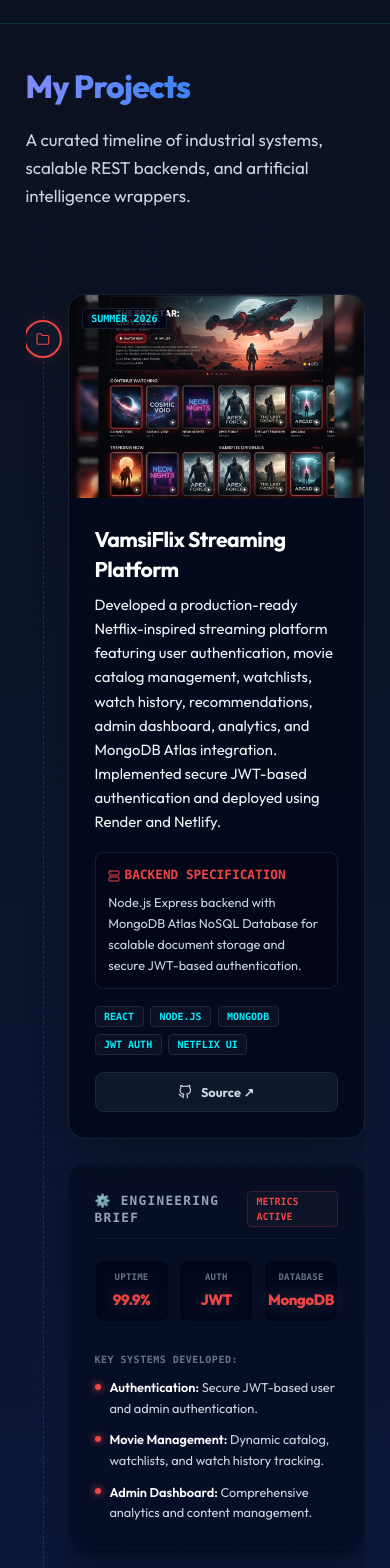
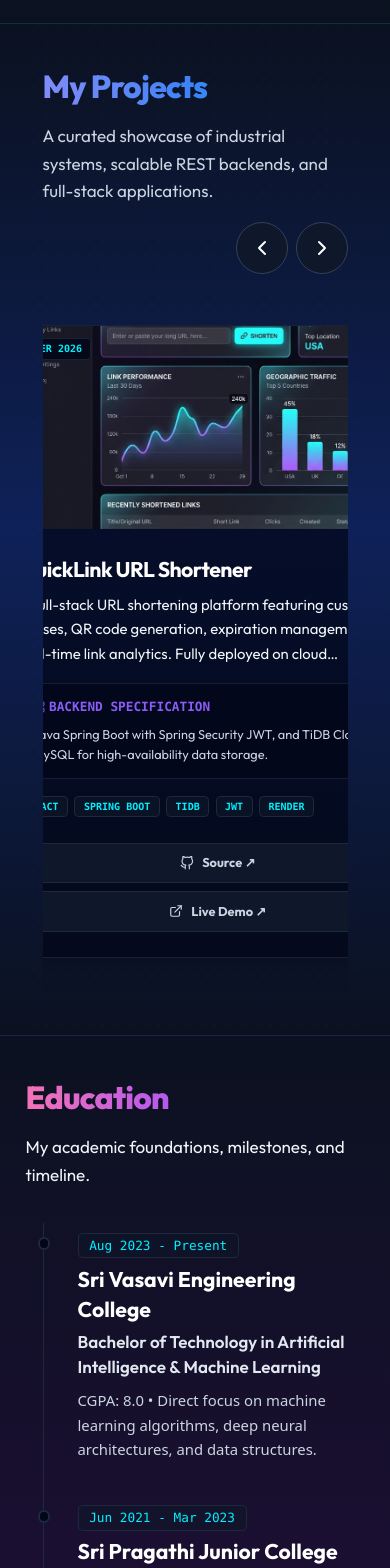
Before and after one commit to VamsiUkkusuri8854/vamsi-portfolio, a React (Vite) app: page / in a window 390 px wide. Shown: the part 4120-5688 px from the top of the page. Built offline with nearby package versions, Linux system fonts and the light colour scheme; the HTML template or start-up script is replaced by a standard one.

Commit message:
Refactor Projects to horizontal carousel and speed up page animations

```diff
--- a/src/components/About.jsx
+++ b/src/components/About.jsx
@@ -77,7 +77,7 @@ export default function About({ theme }) {
                 initial={{ opacity: 0, y: 30 }}
                 whileInView={{ opacity: 1, y: 0 }}
                 viewport={{ once: true }}
-                transition={{ delay: idx * 0.1 }}
+                transition={{ delay: idx * 0.05 }}
                 whileHover={{ y: -6 }}
               >
                 <div>
--- a/src/components/Education.jsx
+++ b/src/components/Education.jsx
@@ -79,7 +79,7 @@ export default function Education({ theme }) {
                   initial={{ opacity: 0, x: -20 }}
                   whileInView={{ opacity: 1, x: 0 }}
                   viewport={{ once: true }}
-                  transition={{ delay: idx * 0.1 }}
+                  transition={{ delay: idx * 0.05 }}
                 >
                   {/* Timeline bullet dot */}
                   <span className={`absolute -left-[6px] top-1.5 w-3 h-3 rounded-full border-2 transition-all duration-300 ${
--- a/src/components/Hero.jsx
+++ b/src/components/Hero.jsx
@@ -22,7 +22,7 @@ export default function Hero({ theme }) {
           className="lg:col-span-7 flex flex-col justify-center"
           initial={{ x: -40, opacity: 0 }}
           animate={{ x: 0, opacity: 1 }}
-          transition={{ duration: 0.8, ease: 'easeOut' }}
+          transition={{ duration: 0.2, ease: 'easeOut' }}
         >
           <div className={`inline-flex items-center gap-2 px-3 py-1 rounded-full text-xs font-mono mb-6 w-fit border ${
             theme === 'dark'
@@ -88,7 +88,7 @@ export default function Hero({ theme }) {
           className="lg:col-span-5 flex justify-center items-center relative"
           initial={{ scale: 0.95, opacity: 0 }}
           animate={{ scale: 1, opacity: 1 }}
-          transition={{ duration: 0.8, delay: 0.2 }}
+          transition={{ duration: 0.2, delay: 0.2 }}
         >
           {/* Main Container */}
           <div className="relative w-80 h-80 md:w-[400px] md:h-[400px] flex items-center justify-center">
--- a/src/components/Preloader.jsx
+++ b/src/components/Preloader.jsx
@@ -74,7 +74,7 @@ export default function Preloader({ onComplete }) {
       className="fixed inset-0 z-50 bg-[#070b13] flex flex-col items-center justify-center font-mono overflow-hidden select-none"
       initial={{ opacity: 1 }}
       exit={{ opacity: 0 }}
-      transition={{ duration: 0.6, ease: "easeInOut" }}
+      transition={{ duration: 0.2, ease: "easeInOut" }}
     >
       {/* 3D Cyber Background Grid Layout */}
       <div className="absolute inset-0 opacity-10 pointer-events-none">
@@ -87,7 +87,7 @@ export default function Preloader({ onComplete }) {
         className="relative z-10 px-8 py-10 md:px-12 md:py-14 rounded-2xl border border-slate-800/80 bg-slate-950/40 backdrop-blur-md max-w-xl w-[90%] text-center flex flex-col items-center gap-6 shadow-[0_0_50px_rgba(0,240,255,0.03)]"
         initial={{ opacity: 0, scale: 0.95 }}
         animate={{ opacity: 1, scale: 1 }}
-        transition={{ duration: 0.5, ease: 'easeOut' }}
+        transition={{ duration: 0.2, ease: 'easeOut' }}
       >
         {/* Animated Cyber Ring Border */}
         <div className="absolute -inset-[1px] rounded-2xl border border-cyan/30 pointer-events-none animate-pulse" />
--- a/src/components/Projects.jsx
+++ b/src/components/Projects.jsx
@@ -1,11 +1,33 @@
-import React from 'react'
+import React, { useRef } from 'react'
 import { motion } from 'framer-motion'
-import { FiGithub, FiFolder, FiServer, FiExternalLink } from 'react-icons/fi'
+import { FiGithub, FiServer, FiExternalLink, FiChevronLeft, FiChevronRight } from 'react-icons/fi'
 
 const projects = [
   {
+    title: 'QuickLink URL Shortener',
+    desc: 'A full-stack URL shortening platform featuring custom aliases, QR code generation, expiration management, and real-time link analytics. Fully deployed on cloud infrastructure.',
+    backend: 'Java Spring Boot with Spring Security JWT, and TiDB Cloud / MySQL for high-availability data storage.',
+    tech: ['React', 'Spring Boot', 'TiDB', 'JWT', 'Render'],
+    image: '/url-shortener.png',
+    date: 'Summer 2026',
+    github: 'https://github.com/VamsiUkkusuri8854/url-shortener',
+    live: 'https://quicklinkvamsi.vercel.app',
+    iconColor: 'text-violet-500',
+    accentColor: '#8B5CF6',
+    metrics: [
+      { label: 'Uptime', value: '99.9%' },
+      { label: 'Latency', value: '< 80ms' },
+      { label: 'Storage', value: 'TiDB Cloud' }
+    ],
+    features: [
+      'Link Management: Create, manage, and expire shortened URLs with custom aliases.',
+      'Analytics Tracking: Real-time insights on clicks, browsers, and devices.',
+      'Cloud Deployment: Fully deployed on Render (Backend) and Vercel (Frontend).'
+    ]
+  },
+  {
     title: 'VamsiFlix Streaming Platform',
-    desc: 'Developed a production-ready Netflix-inspired streaming platform featuring user authentication, movie catalog management, watchlists, watch history, recommendations, admin dashboard, analytics, and MongoDB Atlas integration. Implemented secure JWT-based authentication and deployed using Render and Netlify.',
+    desc: 'Developed a production-ready Netflix-inspired streaming platform featuring user authentication, movie catalog management, watchlists, watch history, recommendations, admin dashboard, analytics, and MongoDB Atlas integration.',
     backend: 'Node.js Express backend with MongoDB Atlas NoSQL Database for scalable document storage and secure JWT-based authentication.',
     tech: ['React', 'Node.js', 'MongoDB', 'JWT Auth', 'Netflix UI'],
     image: '/vamsiflix.png',
@@ -107,122 +129,118 @@ const projects = [
       'Live Tabulation: Concurrent real-time dashboard updates.',
       'Session Shields: Strict anti-CSRF token verification.'
     ]
-  },
-  {
-    title: 'QuickLink URL Shortener',
-    desc: 'A full-stack URL shortening platform featuring custom aliases, QR code generation, expiration management, and real-time link analytics. Fully deployed on cloud infrastructure.',
-    backend: 'Java Spring Boot with Spring Security JWT, and TiDB Cloud / MySQL for high-availability data storage.',
-    tech: ['React', 'Spring Boot', 'TiDB', 'JWT', 'Render'],
-    image: '/url-shortener.png',
-    date: 'Summer 2026',
-    github: 'https://github.com/VamsiUkkusuri8854/url-shortener',
-    live: 'https://quicklinkvamsi.vercel.app',
-    iconColor: 'text-violet-500',
-    accentColor: '#8B5CF6',
-    metrics: [
-      { label: 'Uptime', value: '99.9%' },
-      { label: 'Latency', value: '< 80ms' },
-      { label: 'Storage', value: 'TiDB Cloud' }
-    ],
-    features: [
-      'Link Management: Create, manage, and expire shortened URLs with custom aliases.',
-      'Analytics Tracking: Real-time insights on clicks, browsers, and devices.',
-      'Cloud Deployment: Fully deployed on Render (Backend) and Vercel (Frontend).'
-    ]
   }
 ]
 
 export default function Projects({ theme }) {
+  const scrollRef = useRef(null);
+
+  const scrollLeft = () => {
+    if (scrollRef.current) {
+      scrollRef.current.scrollBy({ left: -400, behavior: 'smooth' });
+    }
+  };
+
+  const scrollRight = () => {
+    if (scrollRef.current) {
+      scrollRef.current.scrollBy({ left: 400, behavior: 'smooth' });
+    }
+  };
+
   return (
     <section id="projects" className="py-10 md:py-16 relative overflow-hidden">
-      {/* Dynamic Cyber Dotted Background */}
       <div className="absolute inset-0 dot-grid-bg opacity-30 pointer-events-none" />
 
-      <div className="grid lg:grid-cols-12 gap-8 items-start relative z-10">
-        {/* Left Side: Rotated Label */}
-        <div className="lg:col-span-1 hidden lg:flex justify-center pt-4">
-          <div className="vertical-label text-sm font-bold text-slate-500 select-none tracking-widest whitespace-nowrap">
-            SELECTED CREATIONS
-          </div>
-        </div>
+      <div className="flex flex-col gap-8 relative z-10 w-full max-w-7xl mx-auto px-4 md:px-8">
 
-        {/* Right Side: Staggered Diagonal Timeline */}
-        <div className="lg:col-span-11 flex flex-col gap-12 w-full">
+        <div className="flex flex-col md:flex-row justify-between items-end gap-4">
           <motion.div
             initial={{ opacity: 0, y: 15 }}
             whileInView={{ opacity: 1, y: 0 }}
             viewport={{ once: true }}
-            className="max-w-2xl flex flex-col gap-2"
+            transition={{ duration: 0.2 }}
+            className="flex flex-col gap-2"
           >
             <h2 className="text-3xl md:text-5xl font-extrabold bg-gradient-to-r from-indigo-400 via-blue-500 to-cyan bg-clip-text text-transparent tracking-tight">
               My Projects
             </h2>
-            <p className={`mt-3 text-base md:text-lg leading-relaxed ${
+            <p className={`mt-2 text-base md:text-lg leading-relaxed max-w-2xl ${
               theme === 'dark' ? 'text-slate-300' : 'text-slate-600'
             }`}>
-              A curated timeline of industrial systems, scalable REST backends, and artificial intelligence wrappers.
+              A curated showcase of industrial systems, scalable REST backends, and full-stack applications.
             </p>
           </motion.div>
 
-          {/* Timeline Cards Container exactly like Image 5 */}
-          <div className="relative mt-8 flex flex-col gap-12 md:gap-16 w-full max-w-5xl self-center">
+          <motion.div
+            initial={{ opacity: 0 }}
+            whileInView={{ opacity: 1 }}
+            viewport={{ once: true }}
+            transition={{ duration: 0.2, delay: 0.1 }}
+            className="flex gap-2"
+          >
+            <button
+              onClick={scrollLeft}
+              className={`p-3 rounded-full border transition-all hover:scale-105 active:scale-95 ${
+                theme === 'dark'
+                  ? 'bg-slate-900 border-slate-700 hover:bg-slate-800 text-white'
+                  : 'bg-white border-slate-200 hover:bg-slate-50 text-slate-900'
+              }`}
+            >
+              <FiChevronLeft size={24} />
+            </button>
+            <button
+              onClick={scrollRight}
+              className={`p-3 rounded-full border transition-all hover:scale-105 active:scale-95 ${
+                theme === 'dark'
+                  ? 'bg-slate-900 border-slate-700 hover:bg-slate-800 text-white'
+                  : 'bg-white border-slate-200 hover:bg-slate-50 text-slate-900'
+              }`}
+            >
+              <FiChevronRight size={24} />
+            </button>
+          </motion.div>
+        </div>
 
-            {/* Staggered Connective dashed path */}
-            <div className="absolute left-4 md:left-1/2 top-4 bottom-4 w-[2px] bg-dashed border-l border-dashed border-violet-500/25 md:-translate-x-1/2 pointer-events-none" />
-
-            {projects.map((p, idx) => {
-              const isEven = idx % 2 === 0;
-              return (
+        {/* Carousel Container */}
+        <div
+          ref={scrollRef}
+          className="flex overflow-x-auto gap-6 pb-8 pt-4 snap-x snap-mandatory scrollbar-hide scroll-smooth"
+          style={{ scrollbarWidth: 'none', msOverflowStyle: 'none' }}
+        >
+          {projects.map((p, idx) => (
             <motion.div
               key={p.title}
-                  className="flex flex-col md:flex-row w-full items-center justify-between gap-6 md:gap-0 relative"
-                  initial={{ opacity: 0, y: 40 }}
-                  whileInView={{ opacity: 1, y: 0 }}
-                  viewport={{ once: true, margin: '-100px' }}
-                  transition={{ duration: 0.6, delay: idx * 0.1 }}
+              initial={{ opacity: 0, x: 50 }}
+              whileInView={{ opacity: 1, x: 0 }}
+              viewport={{ once: true, margin: '-50px' }}
+              transition={{ duration: 0.25, delay: idx * 0.05 }}
+              className={`min-w-[85vw] md:min-w-[400px] max-w-[450px] snap-center shrink-0 flex flex-col rounded-2xl overflow-hidden border shadow-xl transition-all duration-300 ${
+                theme === 'dark'
+                  ? 'bg-slate-950/70 border-slate-800/80 hover:border-slate-600/80'
+                  : 'bg-white border-slate-200/80 hover:border-violet-300 hover:shadow-violet-100'
+              }`}
             >
-                  {/* Staggered Timeline Node Icon */}
-                  <div
-                    className="absolute left-4 md:left-1/2 top-6 md:top-1/2 md:-translate-y-1/2 w-9 h-9 rounded-full bg-slate-900 border-2 flex items-center justify-center -translate-x-1/2 shadow-lg z-30 transition-all duration-300"
-                    style={{ borderColor: p.accentColor, boxShadow: `0 0 12px ${p.accentColor}33` }}
-                  >
-                    <FiFolder size={14} style={{ color: p.accentColor }} />
-                  </div>
-
-                  {/* Staggered Project Card content */}
-                  <div
-                    className={`w-[calc(100%-2.5rem)] md:w-[46%] ml-10 md:ml-0 rounded-2xl overflow-hidden border shadow-2xl transition-all duration-300 ${
-                      isEven ? 'md:order-1' : 'md:order-2'
-                    } ${
-                      theme === 'dark'
-                        ? 'bg-slate-950/70 border-slate-800/80 hover:border-pink-500/40'
-                        : 'bg-white border-slate-200/80 hover:border-violet-400 hover:shadow-violet-100'
-                    }`}
-                    style={{
-                      hover: { borderColor: p.accentColor }
-                    }}
-                  >
-                    {/* Visual Card Image mock */}
-                    <div className="h-48 md:h-52 w-full overflow-hidden relative bg-slate-950/20 border-b border-slate-900/10">
+              {/* Card Image */}
+              <div className="h-48 w-full overflow-hidden relative bg-slate-950/20 border-b border-slate-900/10 shrink-0">
                 <img
                   src={p.image}
                   alt={p.title}
                   className="w-full h-full object-cover transition-transform duration-500 hover:scale-105"
                 />
-                      <span className="absolute top-3 left-3 px-2 py-0.5 rounded bg-slate-950/80 text-[10px] font-mono text-cyan border border-slate-800/80 font-bold uppercase">
+                <span className="absolute top-3 left-3 px-2 py-0.5 rounded bg-slate-950/80 text-[10px] font-mono text-cyan border border-slate-800/80 font-bold uppercase backdrop-blur-md">
                   {p.date}
                 </span>
               </div>
 
-                    {/* Info Card Content */}
-                    <div className="p-6 flex flex-col gap-4">
+              {/* Card Content Wrapper to ensure equal height behavior */}
+              <div className="p-6 flex flex-col gap-4 flex-1">
                 <div>
                   <h3 className={`text-xl font-bold tracking-tight mb-2 ${
                     theme === 'dark' ? 'text-white' : 'text-slate-900'
                   }`}>
                     {p.title}
                   </h3>
-                        <p className={`text-sm leading-relaxed ${
+                  <p className={`text-sm leading-relaxed line-clamp-3 ${
                     theme === 'dark' ? 'text-slate-350' : 'text-slate-650'
                   }`}>
                     {p.desc}
@@ -230,7 +248,7 @@ export default function Projects({ theme }) {
                 </div>
 
                 {/* Architecture Spec Panel */}
-                      <div className={`p-3 rounded-lg border text-xs leading-relaxed ${
+                <div className={`p-3 rounded-lg border text-xs leading-relaxed mt-auto ${
                   theme === 'dark'
                     ? 'bg-slate-950/60 border-slate-800/70 text-slate-300'
                     : 'bg-slate-50 border-slate-100 text-slate-600'
@@ -238,11 +256,10 @@ export default function Projects({ theme }) {
                   <div className="flex items-center gap-1 font-bold mb-1.5 font-mono" style={{ color: p.accentColor }}>
                     <FiServer size={12} /> BACKEND SPECIFICATION
                   </div>
-                        <p>{p.backend}</p>
+                  <p className="line-clamp-2">{p.backend}</p>
                 </div>
 
-                      {/* Tech Tags and Source Code */}
-                      <div className="flex flex-col gap-4">
+                {/* Tech Tags */}
                 <div className="flex flex-wrap gap-1.5">
                   {p.tech.map(t => (
                     <span
@@ -258,7 +275,8 @@ export default function Projects({ theme }) {
                   ))}
                 </div>
 
-                        <div className="flex flex-col sm:flex-row gap-2 w-full">
+                {/* Buttons */}
+                <div className="flex flex-col sm:flex-row gap-2 w-full mt-2">
                   <a
                     href={p.github}
                     target="_blank"
@@ -268,9 +286,6 @@ export default function Projects({ theme }) {
                         ? 'bg-slate-900 border-slate-800 text-slate-300 hover:text-white'
                         : 'bg-slate-950 border-slate-950 text-white hover:bg-slate-800'
                     }`}
-                            style={{
-                              ':hover': { borderColor: p.accentColor }
-                            }}
                   >
                     <FiGithub size={14} /> Source ↗
                   </a>
@@ -285,83 +300,22 @@ export default function Projects({ theme }) {
                           ? 'bg-slate-900 border-slate-800 text-slate-300 hover:text-white'
                           : 'bg-slate-950 border-slate-950 text-white hover:bg-slate-800'
                       }`}
-                              style={{
-                                ':hover': { borderColor: p.accentColor }
-                              }}
                     >
                       <FiExternalLink size={14} /> Live Demo ↗
                     </a>
                   )}
                 </div>
               </div>
+            </motion.div>
+          ))}
         </div>
       </div>
 
-                  {/* Staggered Secondary Brief & Performance Metrics Panel in the empty gap (on Desktop) */}
-                  <div
-                    className={`w-[calc(100%-2.5rem)] md:w-[46%] ml-10 md:ml-0 p-6 rounded-2xl border bg-slate-950/45 border-slate-900/60 backdrop-blur-md shadow-xl flex flex-col gap-4 transition-all duration-300 ${
-                      isEven ? 'md:order-2' : 'md:order-1'
-                    } ${
-                      theme === 'dark'
-                        ? 'hover:border-slate-700/80 shadow-slate-950/50'
-                        : 'hover:border-violet-300/80 shadow-slate-200/50'
-                    }`}
-                  >
-                    {/* Header */}
-                    <div className="flex items-center justify-between border-b border-slate-800/40 pb-2.5">
-                      <h4 className="text-xs font-mono font-bold tracking-widest text-slate-400 uppercase">
-                        ⚙️ ENGINEERING BRIEF
-                      </h4>
-                      <span
-                        className="text-[10px] font-mono font-bold px-2 py-0.5 rounded border bg-slate-900/80"
-                        style={{ color: p.accentColor, borderColor: `${p.accentColor}33` }}
-                      >
-                        METRICS ACTIVE
-                      </span>
-                    </div>
-
-                    {/* Grid of Key Metrics */}
-                    <div className="grid grid-cols-3 gap-2.5 my-1">
-                      {p.metrics.map(m => (
-                        <div key={m.label} className="flex flex-col p-2.5 rounded-lg bg-slate-950/60 border border-slate-900/60 items-center justify-center text-center shadow-inner">
-                          <span className="text-[9px] font-mono font-bold text-slate-500 uppercase tracking-wide">
-                            {m.label}
-                          </span>
-                          <span
-                            className="text-sm font-extrabold mt-1 tracking-tight text-white drop-shadow-[0_0_8px_rgba(255,255,255,0.2)]"
-                            style={{ color: p.accentColor }}
-                          >
-                            {m.value}
-                          </span>
-                        </div>
-                      ))}
-                    </div>
-
-                    {/* Features list */}
-                    <div className="flex flex-col gap-2.5 mt-2">
-                      <div className="text-[10px] font-mono font-bold text-slate-500 tracking-wider">
-                        KEY SYSTEMS DEVELOPED:
-                      </div>
-                      {p.features.map((feat, fidx) => (
-                        <div key={fidx} className="flex items-start gap-2 text-xs">
-                          <span
-                            className="w-1.5 h-1.5 rounded-full mt-1.5 shrink-0"
-                            style={{ backgroundColor: p.accentColor, boxShadow: `0 0 6px ${p.accentColor}` }}
-                          />
-                          <p className="text-slate-300 leading-relaxed">
-                            <span className="font-semibold text-white">{feat.split(':')[0]}:</span>
-                            {feat.split(':')[1]}
-                          </p>
-                        </div>
-                      ))}
-                    </div>
-                  </div>
-                </motion.div>
-              )
-            })}
-          </div>
-        </div>
-      </div>
+      <style jsx global>{`
+        .scrollbar-hide::-webkit-scrollbar {
+            display: none;
+        }
+      `}</style>
     </section>
   )
 }
--- a/src/components/Skills.jsx
+++ b/src/components/Skills.jsx
@@ -87,7 +87,7 @@ export default function Skills({ theme }) {
               initial={{ opacity: 0, y: 15 }}
               whileInView={{ opacity: 1, y: 0 }}
               viewport={{ once: true }}
-              transition={{ duration: 0.4, delay: idx * 0.025 }}
+              transition={{ duration: 0.2, delay: idx * 0.025 }}
             >
               {/* Square rounded card */}
               <motion.div
```
Lines whose indentation alone changed are shown as unchanged.
